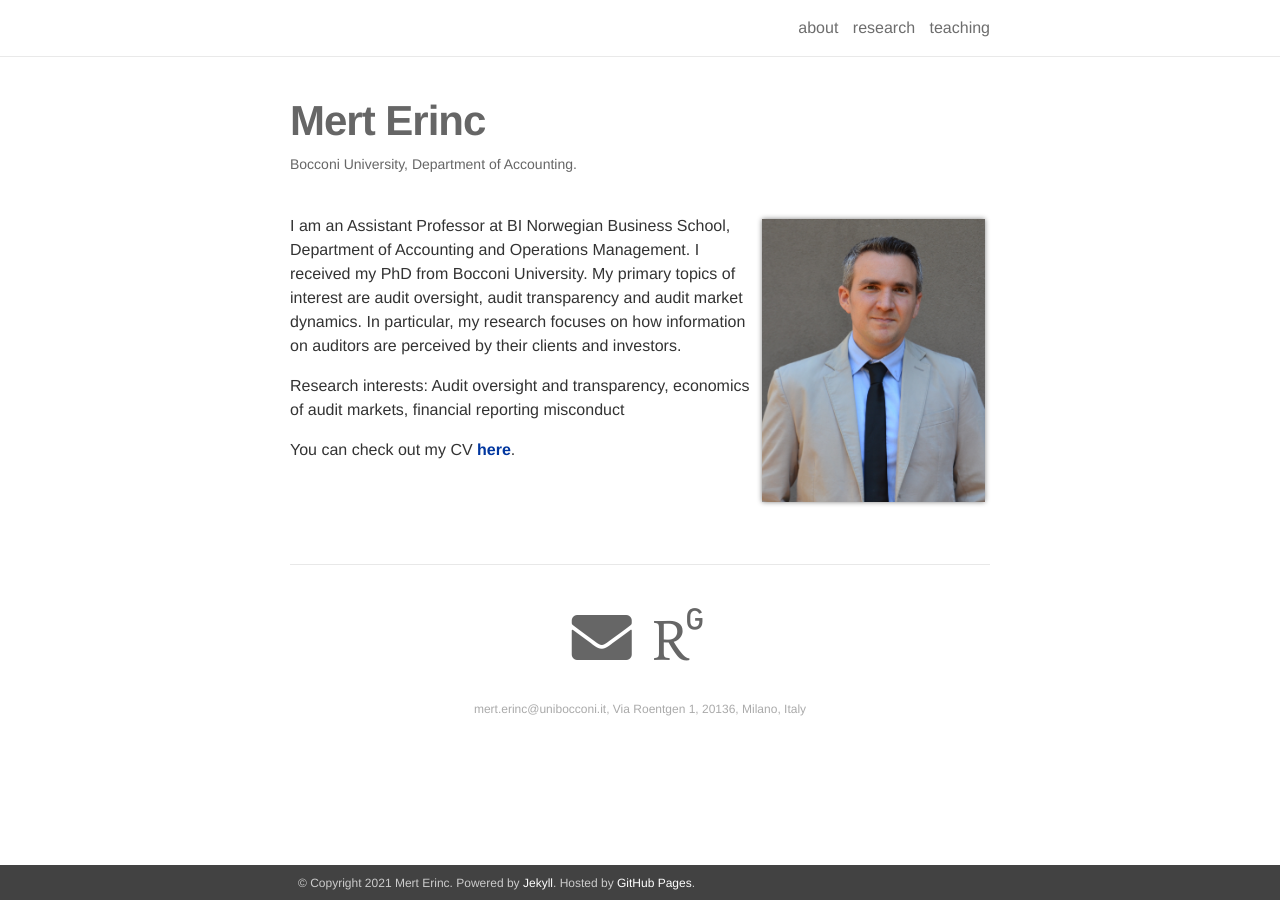
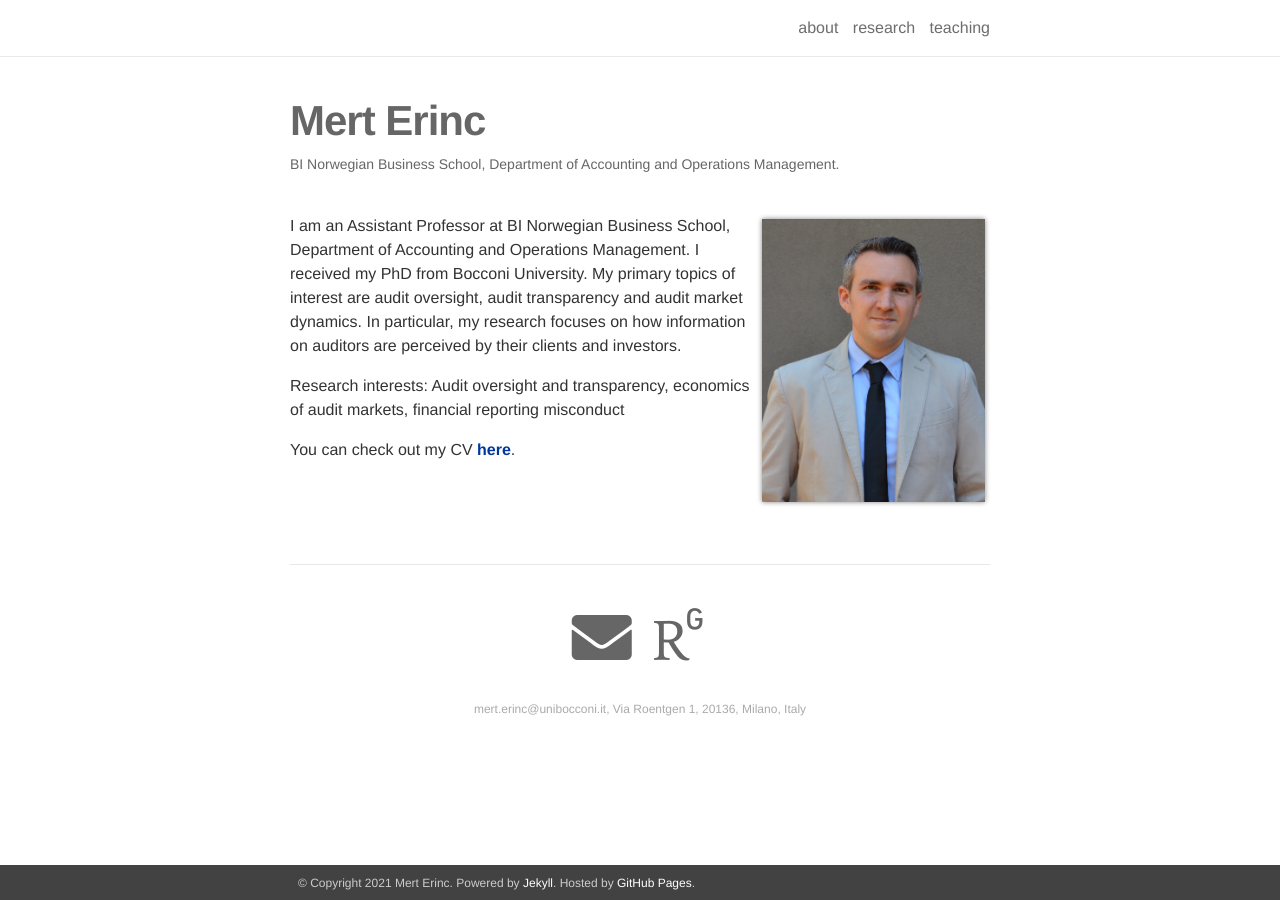
Before and after one commit to mrterinc/mrterinc.github.io, a Jekyll site: the page built from _pages/about.md, in a window 1280 px wide. Built offline with Jekyll 4.4.1, drawn with Linux system fonts in a browser that asks for light colours; some web fonts are replaced.

Commit message:
Update about.md

```diff
--- a/_pages/about.md
+++ b/_pages/about.md
@@ -2,7 +2,7 @@
 layout: about
 permalink: /
 title: <strong> Mert Erinc</strong>
-description: <a href="https://www.unibocconi.eu/wps/wcm/connect/Bocconi/SitoPubblico_EN/Navigation+Tree/Home/Faculty+and+Research/Departments/Accounting/">Bocconi University, Department of Accounting</a>.
+description: <a href="https://www.unibocconi.eu/wps/wcm/connect/Bocconi/SitoPubblico_EN/Navigation+Tree/Home/Faculty+and+Research/Departments/Accounting/">BI Norwegian Business School, Department of Accounting and Operations Management</a>.
 
 profile:
   align: right
```
